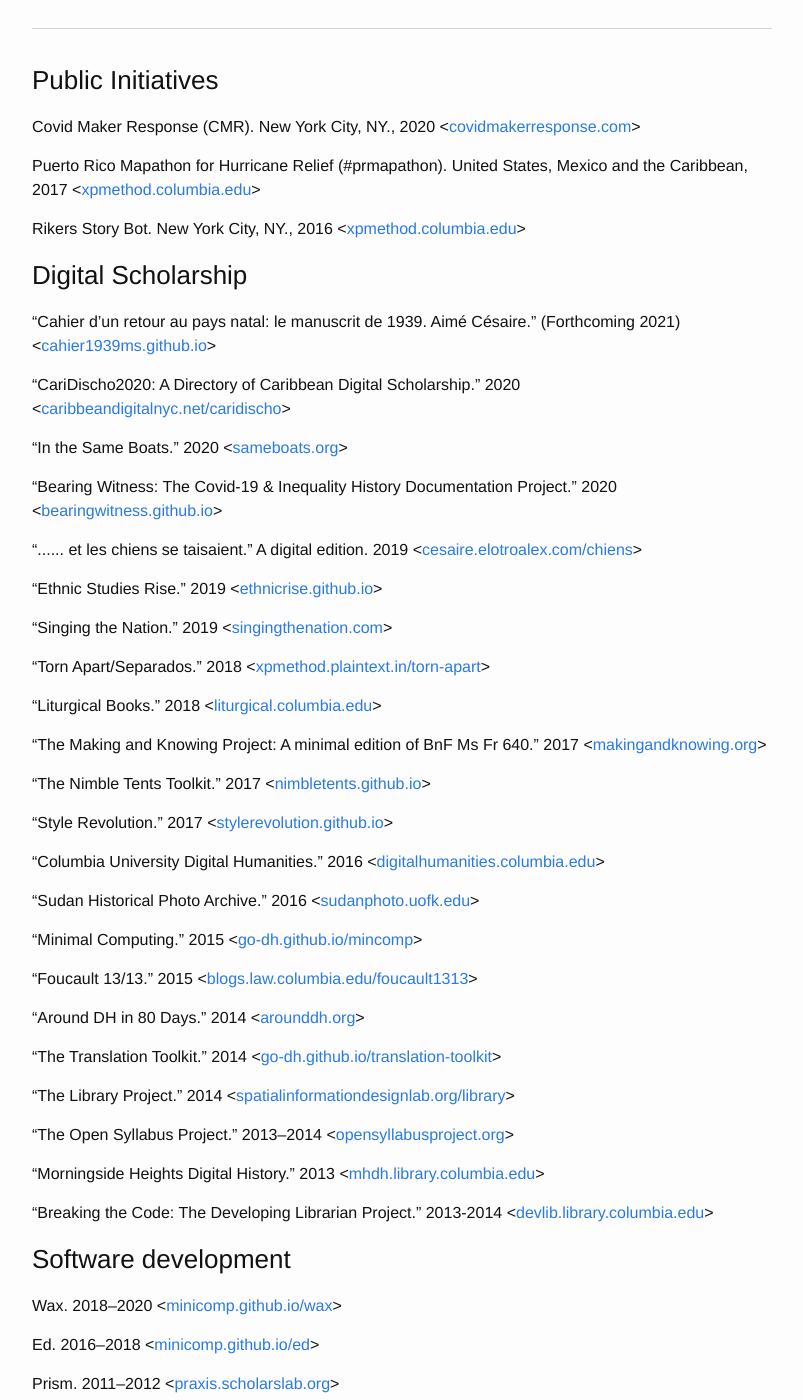
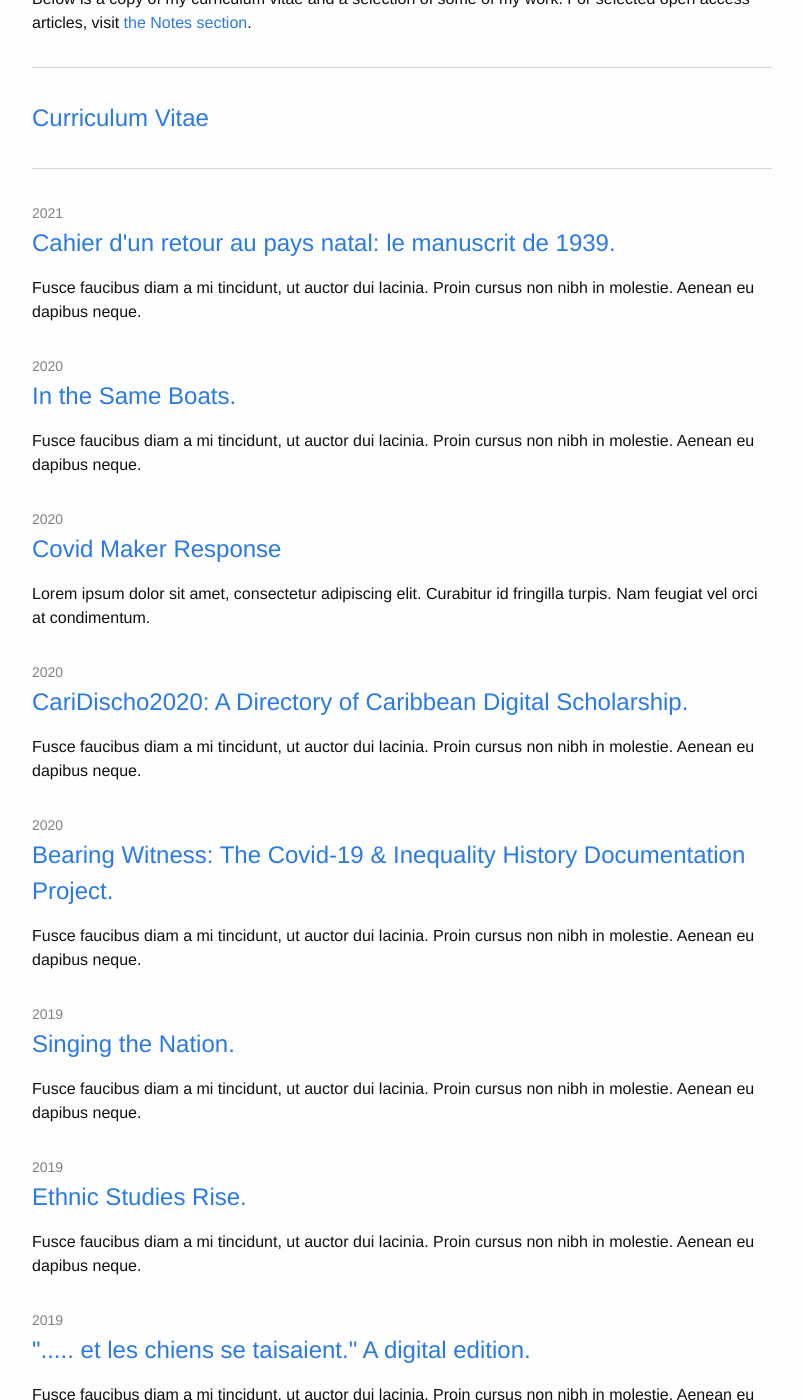
Before and after one commit to elotroalex/elotroalex, a Jekyll site: the page built from portfolio.md, in a window 1280 px wide and 1400 px high, scrolled down 570 px. Shown: the whole window, without its empty margins (238-1041 px from the left). Built offline with Jekyll 4.4.1, drawn with Linux system fonts in a browser that asks for light colours; some of the changed text lies outside the part shown.

Commit message:
draft of portfolio

```diff
--- a/_config.yml
+++ b/_config.yml
@@ -16,6 +16,12 @@
 twitter_username: elotroalex
 github_username:  elotroalex
 
+# Collections
+
+collections:
+  projects:
+    output: true
+
 # Build settings
 markdown: kramdown
 
--- /dev/null
+++ b/_projects/bearingwitness.md
@@ -0,0 +1,14 @@
+---
+layout: page
+title: "Bearing Witness: The Covid-19 & Inequality History Documentation
+Project."
+permalink: /bearingwitness/
+time: "2020"
+blurb: "Fusce faucibus diam a mi tincidunt, ut auctor dui lacinia. Proin cursus non nibh in molestie. Aenean eu dapibus neque."
+genre:
+  - Public Service
+link: https://bearingwitness.github.io/
+---
+
+
+Lorem ipsum dolor sit amet, consectetur adipiscing elit. Curabitur id fringilla turpis. Nam feugiat vel orci at condimentum. Donec vitae leo commodo massa efficitur sollicitudin nec et massa. Fusce faucibus diam a mi tincidunt, ut auctor dui lacinia. Proin cursus non nibh in molestie. Aenean eu dapibus neque. Praesent eros tortor, bibendum sit amet augue id, ornare pulvinar urna. Integer nunc mauris, dapibus sit amet ante quis, ornare placerat tellus. Etiam velit justo, euismod placerat mauris eu, vehicula commodo risus. Duis vestibulum lorem a felis porta, feugiat placerat est sagittis. Suspendisse potenti. Aenean elementum risus a ornare ultrices. Sed venenatis purus tortor, id placerat purus porta nec. Duis eu porta erat, vel feugiat ligula.
--- /dev/null
+++ b/_projects/cahier1939.md
@@ -0,0 +1,12 @@
+---
+layout: page
+title: "Cahier d'un retour au pays natal: le manuscrit de 1939."
+permalink: /cahier1939/
+time: "2021"
+blurb: "Fusce faucibus diam a mi tincidunt, ut auctor dui lacinia. Proin cursus non nibh in molestie. Aenean eu dapibus neque."
+genre:
+  - Digital Edition
+link: https://cahier1939ms.github.io/
+---
+
+Lorem ipsum dolor sit amet, consectetur adipiscing elit. Curabitur id fringilla turpis. Nam feugiat vel orci at condimentum. Donec vitae leo commodo massa efficitur sollicitudin nec et massa. Fusce faucibus diam a mi tincidunt, ut auctor dui lacinia. Proin cursus non nibh in molestie. Aenean eu dapibus neque. Praesent eros tortor, bibendum sit amet augue id, ornare pulvinar urna. Integer nunc mauris, dapibus sit amet ante quis, ornare placerat tellus. Etiam velit justo, euismod placerat mauris eu, vehicula commodo risus. Duis vestibulum lorem a felis porta, feugiat placerat est sagittis. Suspendisse potenti. Aenean elementum risus a ornare ultrices. Sed venenatis purus tortor, id placerat purus porta nec. Duis eu porta erat, vel feugiat ligula.
--- /dev/null
+++ b/_projects/caridischo.md
@@ -0,0 +1,12 @@
+---
+layout: page
+title: "CariDischo2020: A Directory of Caribbean Digital Scholarship."
+permalink: /caridischo/
+time: "2020"
+blurb: "Fusce faucibus diam a mi tincidunt, ut auctor dui lacinia. Proin cursus non nibh in molestie. Aenean eu dapibus neque."
+genre:
+  - Public Service
+link: http://caribbeandigitalnyc.net/caridischo/
+---
+
+Lorem ipsum dolor sit amet, consectetur adipiscing elit. Curabitur id fringilla turpis. Nam feugiat vel orci at condimentum. Donec vitae leo commodo massa efficitur sollicitudin nec et massa. Fusce faucibus diam a mi tincidunt, ut auctor dui lacinia. Proin cursus non nibh in molestie. Aenean eu dapibus neque. Praesent eros tortor, bibendum sit amet augue id, ornare pulvinar urna. Integer nunc mauris, dapibus sit amet ante quis, ornare placerat tellus. Etiam velit justo, euismod placerat mauris eu, vehicula commodo risus. Duis vestibulum lorem a felis porta, feugiat placerat est sagittis. Suspendisse potenti. Aenean elementum risus a ornare ultrices. Sed venenatis purus tortor, id placerat purus porta nec. Duis eu porta erat, vel feugiat ligula.
--- /dev/null
+++ b/_projects/chiens.md
@@ -0,0 +1,13 @@
+---
+layout: page
+title: '"..... et les chiens se taisaient." A digital edition.'
+permalink: /chiens/
+time: "2019"
+blurb: "Fusce faucibus diam a mi tincidunt, ut auctor dui lacinia. Proin cursus non nibh in molestie. Aenean eu dapibus neque."
+genre:
+  - Public Service
+link: http://cesaire.elotroalex.com/chiens/
+---
+
+
+Lorem ipsum dolor sit amet, consectetur adipiscing elit. Curabitur id fringilla turpis. Nam feugiat vel orci at condimentum. Donec vitae leo commodo massa efficitur sollicitudin nec et massa. Fusce faucibus diam a mi tincidunt, ut auctor dui lacinia. Proin cursus non nibh in molestie. Aenean eu dapibus neque. Praesent eros tortor, bibendum sit amet augue id, ornare pulvinar urna. Integer nunc mauris, dapibus sit amet ante quis, ornare placerat tellus. Etiam velit justo, euismod placerat mauris eu, vehicula commodo risus. Duis vestibulum lorem a felis porta, feugiat placerat est sagittis. Suspendisse potenti. Aenean elementum risus a ornare ultrices. Sed venenatis purus tortor, id placerat purus porta nec. Duis eu porta erat, vel feugiat ligula.
--- /dev/null
+++ b/_projects/lorgiafest.md
@@ -0,0 +1,13 @@
+---
+layout: page
+title: "Ethnic Studies Rise."
+permalink: /lorgiafest/
+time: "2019"
+blurb: "Fusce faucibus diam a mi tincidunt, ut auctor dui lacinia. Proin cursus non nibh in molestie. Aenean eu dapibus neque."
+genre:
+  - Public Service
+link: https://ethnicrise.github.io/
+---
+
+
+Lorem ipsum dolor sit amet, consectetur adipiscing elit. Curabitur id fringilla turpis. Nam feugiat vel orci at condimentum. Donec vitae leo commodo massa efficitur sollicitudin nec et massa. Fusce faucibus diam a mi tincidunt, ut auctor dui lacinia. Proin cursus non nibh in molestie. Aenean eu dapibus neque. Praesent eros tortor, bibendum sit amet augue id, ornare pulvinar urna. Integer nunc mauris, dapibus sit amet ante quis, ornare placerat tellus. Etiam velit justo, euismod placerat mauris eu, vehicula commodo risus. Duis vestibulum lorem a felis porta, feugiat placerat est sagittis. Suspendisse potenti. Aenean elementum risus a ornare ultrices. Sed venenatis purus tortor, id placerat purus porta nec. Duis eu porta erat, vel feugiat ligula.
--- /dev/null
+++ b/_projects/prmapathon copy.md
@@ -0,0 +1,12 @@
+---
+layout: page
+title: "Singing the Nation."
+permalink: /singingthenation/
+time: "2019"
+blurb: "Fusce faucibus diam a mi tincidunt, ut auctor dui lacinia. Proin cursus non nibh in molestie. Aenean eu dapibus neque."
+genre:
+  - Digital archive
+link: http://singingthenation.com/
+---
+
+Lorem ipsum dolor sit amet, consectetur adipiscing elit. Curabitur id fringilla turpis. Nam feugiat vel orci at condimentum. Donec vitae leo commodo massa efficitur sollicitudin nec et massa. Fusce faucibus diam a mi tincidunt, ut auctor dui lacinia. Proin cursus non nibh in molestie. Aenean eu dapibus neque. Praesent eros tortor, bibendum sit amet augue id, ornare pulvinar urna. Integer nunc mauris, dapibus sit amet ante quis, ornare placerat tellus. Etiam velit justo, euismod placerat mauris eu, vehicula commodo risus. Duis vestibulum lorem a felis porta, feugiat placerat est sagittis. Suspendisse potenti. Aenean elementum risus a ornare ultrices. Sed venenatis purus tortor, id placerat purus porta nec. Duis eu porta erat, vel feugiat ligula.
--- /dev/null
+++ b/_projects/prmapathon.md
@@ -0,0 +1,11 @@
+---
+layout: page
+title: 'Puerto Rico Mapathon for Hurricane Relief'
+permalink: /cmr/
+time: "2017"
+blurb: "Fusce faucibus diam a mi tincidunt, ut auctor dui lacinia. Proin cursus non nibh in molestie. Aenean eu dapibus neque."
+genre:
+  - Public Service
+---
+
+Lorem ipsum dolor sit amet, consectetur adipiscing elit. Curabitur id fringilla turpis. Nam feugiat vel orci at condimentum. Donec vitae leo commodo massa efficitur sollicitudin nec et massa. Fusce faucibus diam a mi tincidunt, ut auctor dui lacinia. Proin cursus non nibh in molestie. Aenean eu dapibus neque. Praesent eros tortor, bibendum sit amet augue id, ornare pulvinar urna. Integer nunc mauris, dapibus sit amet ante quis, ornare placerat tellus. Etiam velit justo, euismod placerat mauris eu, vehicula commodo risus. Duis vestibulum lorem a felis porta, feugiat placerat est sagittis. Suspendisse potenti. Aenean elementum risus a ornare ultrices. Sed venenatis purus tortor, id placerat purus porta nec. Duis eu porta erat, vel feugiat ligula.
--- /dev/null
+++ b/_projects/rikers.md
@@ -0,0 +1,11 @@
+---
+layout: page
+title: 'Rikers Story Bot'
+permalink: /rikers/
+time: "2016"
+blurb: "Fusce faucibus diam a mi tincidunt, ut auctor dui lacinia. Proin cursus non nibh in molestie. Aenean eu dapibus neque."
+genre:
+  - Public Service
+---
+
+Lorem ipsum dolor sit amet, consectetur adipiscing elit. Curabitur id fringilla turpis. Nam feugiat vel orci at condimentum. Donec vitae leo commodo massa efficitur sollicitudin nec et massa. Fusce faucibus diam a mi tincidunt, ut auctor dui lacinia. Proin cursus non nibh in molestie. Aenean eu dapibus neque. Praesent eros tortor, bibendum sit amet augue id, ornare pulvinar urna. Integer nunc mauris, dapibus sit amet ante quis, ornare placerat tellus. Etiam velit justo, euismod placerat mauris eu, vehicula commodo risus. Duis vestibulum lorem a felis porta, feugiat placerat est sagittis. Suspendisse potenti. Aenean elementum risus a ornare ultrices. Sed venenatis purus tortor, id placerat purus porta nec. Duis eu porta erat, vel feugiat ligula.
--- /dev/null
+++ b/_projects/sameboats.md
@@ -0,0 +1,12 @@
+---
+layout: page
+title: "In the Same Boats."
+permalink: /sameboats/
+time: "2020"
+blurb: "Fusce faucibus diam a mi tincidunt, ut auctor dui lacinia. Proin cursus non nibh in molestie. Aenean eu dapibus neque."
+genre:
+  - Visualization
+link: http://sameboats.org
+---
+
+Lorem ipsum dolor sit amet, consectetur adipiscing elit. Curabitur id fringilla turpis. Nam feugiat vel orci at condimentum. Donec vitae leo commodo massa efficitur sollicitudin nec et massa. Fusce faucibus diam a mi tincidunt, ut auctor dui lacinia. Proin cursus non nibh in molestie. Aenean eu dapibus neque. Praesent eros tortor, bibendum sit amet augue id, ornare pulvinar urna. Integer nunc mauris, dapibus sit amet ante quis, ornare placerat tellus. Etiam velit justo, euismod placerat mauris eu, vehicula commodo risus. Duis vestibulum lorem a felis porta, feugiat placerat est sagittis. Suspendisse potenti. Aenean elementum risus a ornare ultrices. Sed venenatis purus tortor, id placerat purus porta nec. Duis eu porta erat, vel feugiat ligula.
--- a/archive.html
+++ b/notes.html
@@ -1,7 +1,7 @@
 ---
 layout: page
-title: Archive
-permalink: /archive/
+title: Notes
+permalink: /notes/
 ---
 
 This archive includes the run of the @elotroalex blog (2008-2015), selected conference papers, web writings, and published articles.
--- a/portfolio.md
+++ b/portfolio.md
@@ -5,14 +5,40 @@
 permalink: /portfolio/
 ---
 
+## Redux
+
 I am the Digital Scholarship Librarian at Columbia University, where I collaborate with faculty, students and library colleagues in humanities research, pedagogy or knowledge production that involves the use of advanced computation, digital media design or network technologies. I am the lead coordinator for the [Butler Library Studio](https://studio.cul.columbia.edu/) at Columbia University Libraries, a tech-light, library innovation space focused on digital scholarship and pedagogy, and now a broadcast, [Studio Remote](https://www.twitch.tv/culstudio). I'm also co-founder and moderator of [Columbia's Group for Experimental Methods in the Humanities](http://xpmethod.plaintext.in/), a trans-disciplinary research cluster focused on experimental humanities; one of the creators and main editors of *[archipelagos journal: a journal of Caribbean digital praxis](http://archipelagosjournal.org/)*, and co-wrangler of its sister conference series, [The Caribbean Digital](http://caribbeandigitalnyc.net/).
 
 My research interests include Caribbean culture and history, with a focus on twentieth century poetry; digital humanities and technology design for different infrastructural and socio-economic environments; and, the relations of power and material extent of the cultural and scholarly record.
 
-Below is a selection of some of my work in digital humanities writ-large. For selected open access articles, visit [the Archive section]({{site.baseurl}}/archive/). For a complete professional profile you can download a copy of [my Curriculum Vitae]({{site.baseurl}}/docs/gil-cv.pdf){: target="blank"}.
+Below is a copy of my curriculum vitae and a selection of some of my work. For selected open access articles, visit [the Notes section]({{site.baseurl}}/archive/).
+
+---
+<h2>
+<a class="post-link" target="_blank" href="{{site.baseurl}}/docs/gil-cv.pdf">Curriculum Vitae</a>
+</h2>
 
 ---
 
+{% assign project_pages = site.projects | sort: "time" %}
+{% assign sorted_pages = project_pages | reverse %}
+
+<ul class="post-list">
+    {% for project in sorted_pages %}
+      <li>
+        <span class="post-meta">{{ project.time }}</span>
+
+        <h2>
+          <a class="post-link" href="{{ project.url | prepend: site.baseurl }}">{{ project.title }}</a>
+        </h2>
+        <span>{{ project.blurb }}</span>
+      </li>
+    {% endfor %}
+</ul>
+
+---
+
+<!--
 ### Public Initiatives
 
 Covid Maker Response (CMR). New York
@@ -107,3 +133,5 @@
 
 Prism. 2011--2012
 \<[praxis.scholarslab.org](http://praxis.scholarslab.org/)\>
+
+ -->
```
Also changed, not shown: _projects/cmr.md (added, +12 -0 lines), images/face-shield.jpg (added).
